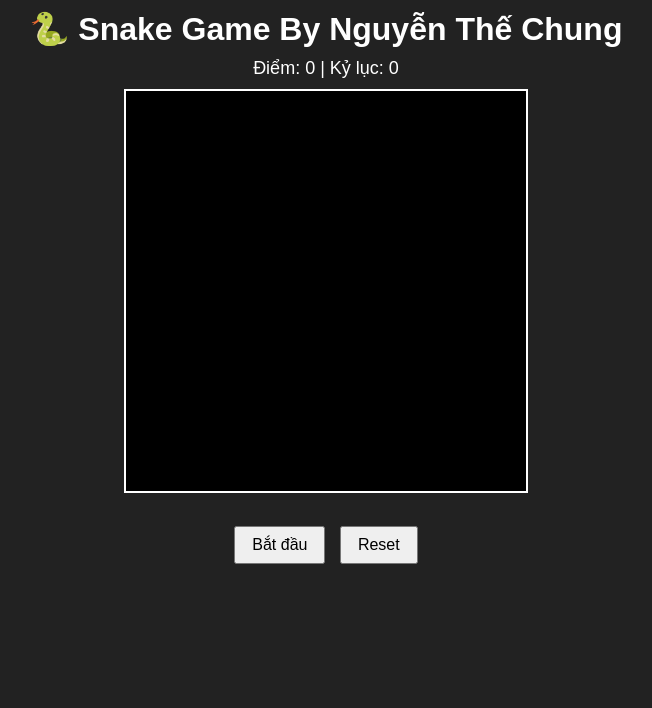
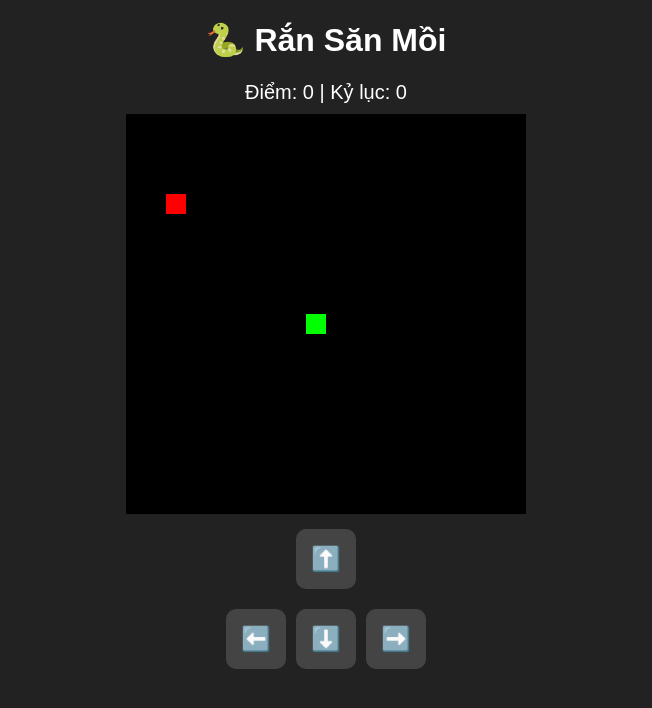
Before and after one commit to ntchung97/snake-game, a plain HTML site: page index.html in a window 1280 px wide. Shown: the whole page, without its empty margins (314-966 px from the left). Drawn offline with Linux system fonts and the light colour scheme.

Commit message:
Update index.html

```diff
--- a/index.html
+++ b/index.html
@@ -2,162 +2,161 @@
 <html lang="vi">
 <head>
 <meta charset="UTF-8">
-<title>Snake Game by Nguyễn Thế Chung</title>
+<meta name="viewport" content="width=device-width, initial-scale=1.0">
+<title>Snake game By Nguyễn Thế Chung</title>
 <style>
     body {
+        background-color: #222;
+        color: white;
         font-family: Arial, sans-serif;
-    background: #222;
-    color: #fff;
         text-align: center;
         margin: 0;
+        overflow: hidden;
     }
-  h1 { margin: 10px; }
-  #gameCanvas {
-    background: #000;
+    canvas {
+        background-color: black;
         display: block;
-    margin: 10px auto;
-    border: 2px solid #fff;
+        margin: 0 auto;
     }
-  #scoreBoard {
-    font-size: 18px;
-    margin-bottom: 10px;
+    #scoreboard {
+        font-size: 20px;
+        margin: 10px 0;
     }
-  button {
-    padding: 8px 16px;
+    .controls {
+        display: flex;
+        justify-content: center;
+        flex-wrap: wrap;
+        margin-top: 10px;
+    }
+    .btn {
+        width: 60px;
+        height: 60px;
         margin: 5px;
-    font-size: 16px;
-    cursor: pointer;
+        font-size: 24px;
+        border-radius: 10px;
+        border: none;
+        background-color: #444;
+        color: white;
+        touch-action: manipulation;
+    }
+    @media (max-width: 600px) {
+        canvas {
+            width: 95vw;
+            height: 95vw;
+        }
     }
 </style>
 </head>
 <body>
 
-<h1>🐍 Snake Game By Nguyễn Thế Chung</h1>
-<div id="scoreBoard">
-  Điểm: <span id="score">0</span> |
-  Kỷ lục: <span id="highScore">0</span>
+<h1>🐍 Rắn Săn Mồi</h1>
+<div id="scoreboard">Điểm: <span id="score">0</span> | Kỷ lục: <span id="highscore">0</span></div>
+<canvas id="gameCanvas" width="400" height="400"></canvas>
+
+<div class="controls">
+    <button class="btn" onclick="changeDirection('UP')">⬆️</button>
 </div>
-<canvas id="gameCanvas" width="400" height="400"></canvas><br>
-<button onclick="startGame()">Bắt đầu</button>
-<button onclick="resetGame()">Reset</button>
+<div class="controls">
+    <button class="btn" onclick="changeDirection('LEFT')">⬅️</button>
+    <button class="btn" onclick="changeDirection('DOWN')">⬇️</button>
+    <button class="btn" onclick="changeDirection('RIGHT')">➡️</button>
+</div>
 
 <script>
 const canvas = document.getElementById("gameCanvas");
 const ctx = canvas.getContext("2d");
 
-const box = 20;
-let snake = [];
-let food = {};
-let dx = box;
-let dy = 0;
+let box = 20;
+let snake = [{x: 9 * box, y: 10 * box}];
+let direction = null;
+let food = spawnFood();
 let score = 0;
-let highScore = localStorage.getItem("highScore") || 0;
-document.getElementById("highScore").textContent = highScore;
-let game;
+let highscore = localStorage.getItem("snakeHighScore") || 0;
+let speed = 150; // ms
 
-function resetGame() {
-  clearInterval(game);
-  snake = [{ x: 9 * box, y: 10 * box }];
-  dx = box;
-  dy = 0;
-  score = 0;
-  document.getElementById("score").textContent = score;
-  spawnFood();
-}
-
-function startGame() {
-  resetGame();
-  let speed = 150;
-  game = setInterval(() => {
-    drawGame();
-    if (score > 0 && score % 5 === 0) {
-      clearInterval(game);
-      speed = Math.max(50, 150 - (score / 5) * 10);
-      game = setInterval(drawGame, speed);
-    }
-  }, 150);
-}
+document.getElementById("highscore").innerText = highscore;
 
 function spawnFood() {
-  food = {
+    return {
         x: Math.floor(Math.random() * (canvas.width / box)) * box,
         y: Math.floor(Math.random() * (canvas.height / box)) * box
     };
 }
 
-document.addEventListener("keydown", direction);
-function direction(event) {
-  if (event.key === "ArrowLeft" && dx === 0) {
-    dx = -box; dy = 0;
-  } else if (event.key === "ArrowUp" && dy === 0) {
-    dx = 0; dy = -box;
-  } else if (event.key === "ArrowRight" && dx === 0) {
-    dx = box; dy = 0;
-  } else if (event.key === "ArrowDown" && dy === 0) {
-    dx = 0; dy = box;
-  }
+document.addEventListener("keydown", event => {
+    if (event.key === "ArrowUp" && direction !== "DOWN") direction = "UP";
+    else if (event.key === "ArrowDown" && direction !== "UP") direction = "DOWN";
+    else if (event.key === "ArrowLeft" && direction !== "RIGHT") direction = "LEFT";
+    else if (event.key === "ArrowRight" && direction !== "LEFT") direction = "RIGHT";
+});
+
+function changeDirection(dir) {
+    if (dir === "UP" && direction !== "DOWN") direction = "UP";
+    else if (dir === "DOWN" && direction !== "UP") direction = "DOWN";
+    else if (dir === "LEFT" && direction !== "RIGHT") direction = "LEFT";
+    else if (dir === "RIGHT" && direction !== "LEFT") direction = "RIGHT";
 }
 
 function drawGame() {
-  ctx.fillStyle = "black";
-  ctx.fillRect(0, 0, canvas.width, canvas.height);
+    ctx.clearRect(0, 0, canvas.width, canvas.height);
 
     // Vẽ rắn
-  for (let i = 0; i < snake.length; i++) {
-    ctx.fillStyle = i === 0 ? "lime" : "green";
-    ctx.fillRect(snake[i].x, snake[i].y, box, box);
-    ctx.strokeStyle = "black";
-    ctx.strokeRect(snake[i].x, snake[i].y, box, box);
-  }
+    snake.forEach((segment, index) => {
+        ctx.fillStyle = index === 0 ? "lime" : "green";
+        ctx.fillRect(segment.x, segment.y, box, box);
+    });
 
     // Vẽ thức ăn
     ctx.fillStyle = "red";
     ctx.fillRect(food.x, food.y, box, box);
 
-  let headX = snake[0].x + dx;
-  let headY = snake[0].y + dy;
+    // Vị trí đầu rắn
+    let headX = snake[0].x;
+    let headY = snake[0].y;
+
+    if (direction === "UP") headY -= box;
+    if (direction === "DOWN") headY += box;
+    if (direction === "LEFT") headX -= box;
+    if (direction === "RIGHT") headX += box;
 
     // Ăn thức ăn
     if (headX === food.x && headY === food.y) {
         score++;
-    document.getElementById("score").textContent = score;
-    if (score > highScore) {
-      highScore = score;
-      localStorage.setItem("highScore", highScore);
-      document.getElementById("highScore").textContent = highScore;
+        if (score > highscore) {
+            highscore = score;
+            localStorage.setItem("snakeHighScore", highscore);
         }
-    spawnFood();
+        document.getElementById("score").innerText = score;
+        document.getElementById("highscore").innerText = highscore;
+        food = spawnFood();
+        speed = Math.max(50, speed - 5); // tăng tốc
     } else {
-    snake.pop();
+        snake.pop(); // Xoá đuôi
     }
 
-  let newHead = { x: headX, y: headY };
+    let newHead = {x: headX, y: headY};
 
-  // Game over nếu đụng tường hoặc chính mình
+    // Kiểm tra va chạm
     if (
         headX < 0 || headY < 0 ||
         headX >= canvas.width || headY >= canvas.height ||
-    collision(newHead, snake)
+        snake.some(segment => segment.x === headX && segment.y === headY)
     ) {
-    clearInterval(game);
-    alert("💀 Game Over! Điểm: " + score);
+        alert("Game Over! Điểm: " + score);
+        snake = [{x: 9 * box, y: 10 * box}];
+        direction = null;
+        score = 0;
+        speed = 150;
+        document.getElementById("score").innerText = score;
+        food = spawnFood();
+        return;
     }
 
     snake.unshift(newHead);
+    setTimeout(drawGame, speed);
 }
 
-function collision(head, array) {
-  for (let i = 0; i < array.length; i++) {
-    if (head.x === array[i].x && head.y === array[i].y) {
-      return true;
-    }
-  }
-  return false;
-}
-
-spawnFood();
-resetGame();
+drawGame();
 </script>
-
 </body>
 </html>
```
Lines whose indentation alone changed are shown as unchanged.
